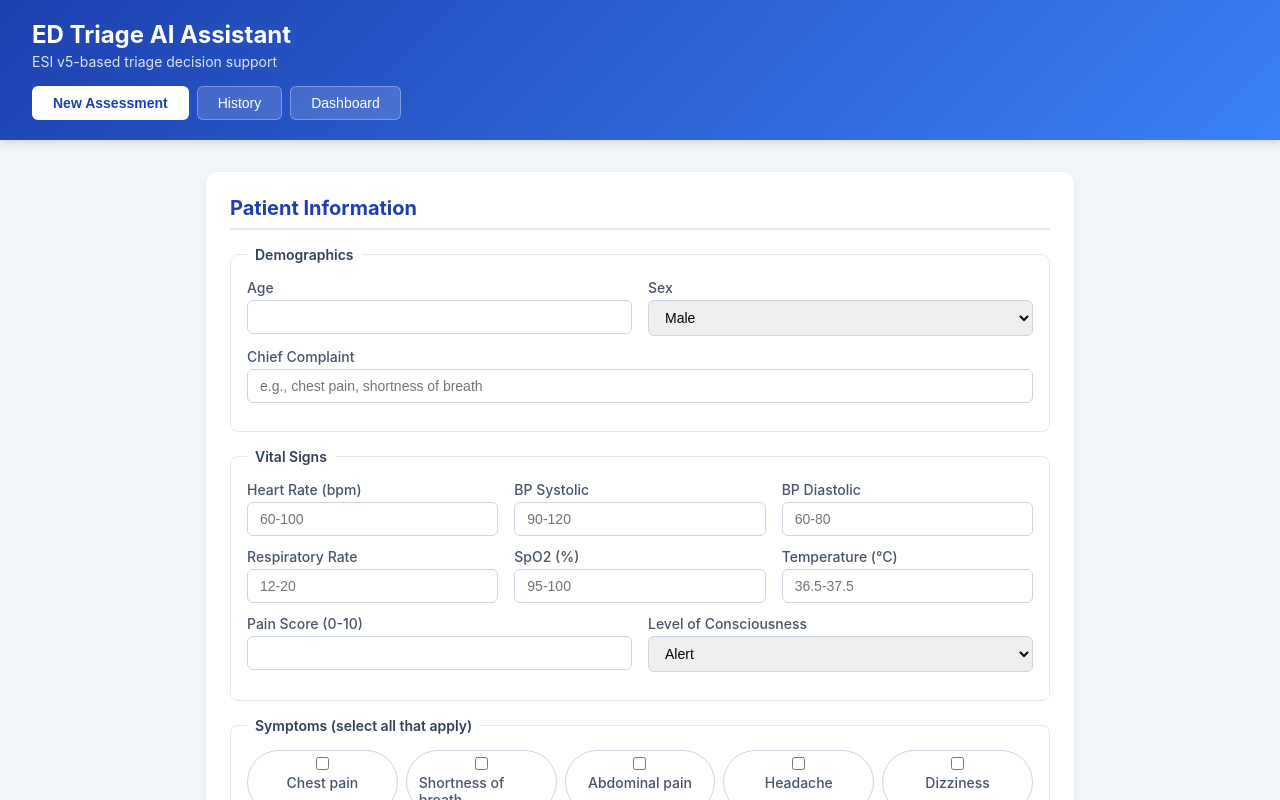
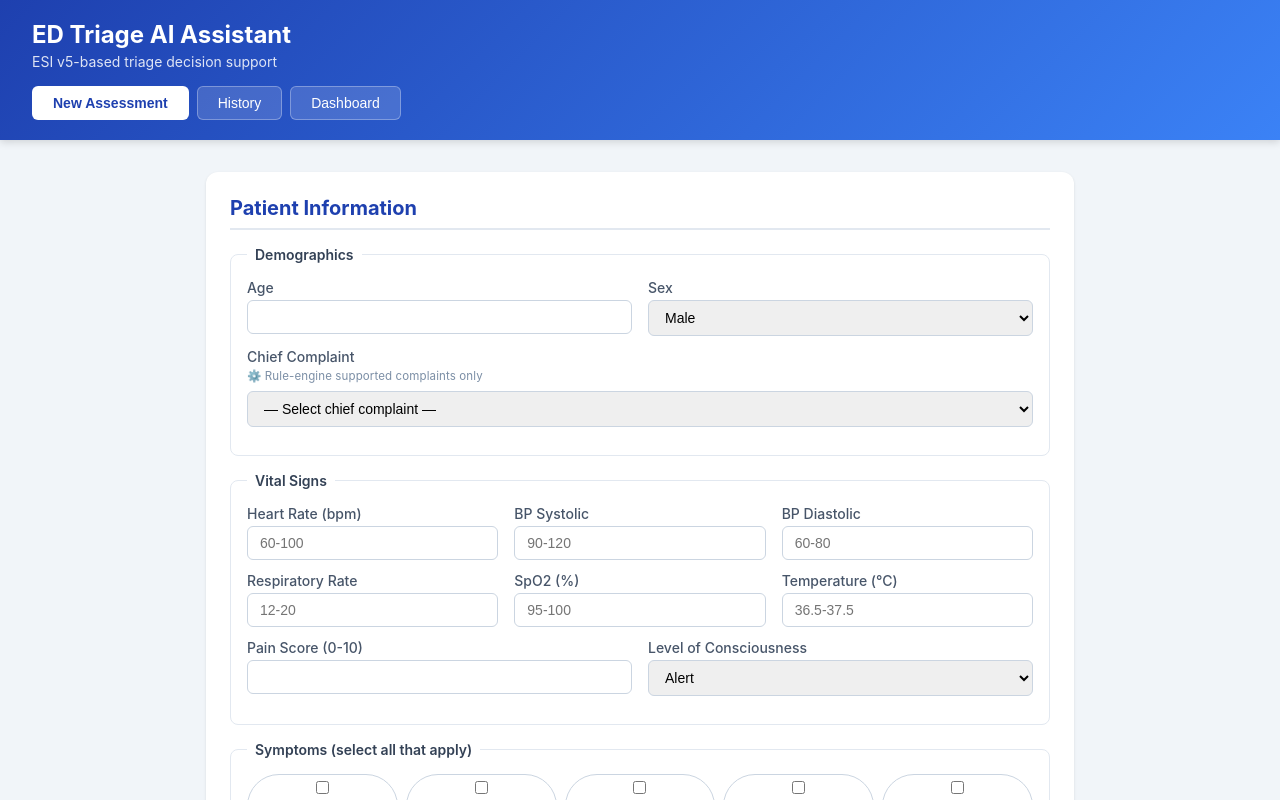
Before and after one commit to ganapathi-ai/ED_Triage, a React (Vite) app in the folder frontend/: page / in a window 1280 px wide. Shown: the top 800 px of the page. Built offline with nearby package versions, Linux system fonts and the light colour scheme.

Commit message:
feat: replace chief complaint text input with categorized rule-engine dropdown + auto-symptom population

```diff
--- a/frontend/src/components/TriageForm.css
+++ b/frontend/src/components/TriageForm.css
@@ -1 +1,17 @@
-/* TriageForm component styles — main styles are in App.css */
+/* TriageForm component styles */
+
+.field-hint {
+  display: block;
+  font-size: 0.72rem;
+  color: #7c8fa6;
+  margin-bottom: 4px;
+  font-weight: 400;
+  letter-spacing: 0.01em;
+}
+
+.auto-hint {
+  margin: 6px 0 0;
+  font-size: 0.78rem;
+  color: #3dba85;
+  font-weight: 500;
+}
--- a/frontend/src/components/TriageForm.jsx
+++ b/frontend/src/components/TriageForm.jsx
@@ -1,5 +1,73 @@
 import React, { useState } from 'react'
 import './TriageForm.css'
+
+// ── Chief Complaints: exactly what the rule engine handles ──────────────────
+// Grouped by clinical category so users understand the engine's scope
+const CHIEF_COMPLAINT_OPTIONS = [
+  { group: '🫀 Cardiac / Vascular', options: [
+    { label: 'Chest pain',                    value: 'chest pain',             autoSymptoms: ['Chest pain'] },
+    { label: 'Palpitations / Racing heart',   value: 'palpitations',           autoSymptoms: [] },
+    { label: 'Syncope / Fainting',            value: 'syncope',                autoSymptoms: ['Dizziness'] },
+  ]},
+  { group: '🫁 Respiratory', options: [
+    { label: 'Shortness of breath',           value: 'shortness of breath',    autoSymptoms: ['Shortness of breath'] },
+    { label: 'Difficulty breathing',          value: 'difficulty breathing',   autoSymptoms: ['Shortness of breath'] },
+    { label: 'Wheezing / Stridor',            value: 'wheezing',               autoSymptoms: ['Shortness of breath'] },
+    { label: 'Cough',                         value: 'cough',                  autoSymptoms: ['Cough'] },
+  ]},
+  { group: '🧠 Neurological', options: [
+    { label: 'Altered mental status',         value: 'altered mental status',  autoSymptoms: ['Altered mental status'] },
+    { label: 'Stroke symptoms (face droop / arm weakness / speech)', value: 'face drooping arm weakness speech difficulty', autoSymptoms: ['Weakness', 'Altered mental status'] },
+    { label: 'Sudden weakness / Numbness',    value: 'sudden weakness',        autoSymptoms: ['Weakness'] },
+    { label: 'Slurred speech / Aphasia',      value: 'slurred speech',         autoSymptoms: ['Altered mental status'] },
+    { label: 'Sudden vision loss',            value: 'sudden vision loss',     autoSymptoms: ['Eye pain'] },
+    { label: 'Headache',                      value: 'headache',               autoSymptoms: ['Headache'] },
+    { label: 'Seizure',                       value: 'seizure',                autoSymptoms: ['Seizure'] },
+    { label: 'Dizziness / Vertigo',           value: 'dizzy',                  autoSymptoms: ['Dizziness'] },
+  ]},
+  { group: '🫃 Abdominal / GI', options: [
+    { label: 'Abdominal pain',                value: 'abdominal pain',         autoSymptoms: ['Abdominal pain'] },
+    { label: 'Nausea / Vomiting',             value: 'nausea vomiting',        autoSymptoms: ['Nausea/Vomiting'] },
+    { label: 'Diarrhea',                      value: 'diarrhea',               autoSymptoms: ['Diarrhea'] },
+    { label: 'Constipation',                  value: 'constipation',           autoSymptoms: ['Constipation'] },
+    { label: 'Bleeding (GI)',                 value: 'bleeding',               autoSymptoms: ['Bleeding'] },
+  ]},
+  { group: '🦴 Trauma / Injury', options: [
+    { label: 'Fall / Injury',                 value: 'fall',                   autoSymptoms: ['Injury/Trauma'] },
+    { label: 'Motor vehicle collision (MVC)', value: 'motor vehicle',          autoSymptoms: ['Injury/Trauma'] },
+    { label: 'Gunshot wound',                 value: 'gunshot',                autoSymptoms: ['Injury/Trauma', 'Bleeding'] },
+    { label: 'Stab wound / Penetrating trauma', value: 'stab wound',          autoSymptoms: ['Injury/Trauma', 'Bleeding'] },
+    { label: 'Back pain',                     value: 'back pain',              autoSymptoms: ['Back pain'] },
+  ]},
+  { group: '🌡️ Infection / Sepsis', options: [
+    { label: 'Fever',                         value: 'fever',                  autoSymptoms: ['Fever'] },
+    { label: 'Fever + chills (sepsis concern)', value: 'fever chills infection', autoSymptoms: ['Fever'] },
+    { label: 'Urinary symptoms / UTI',        value: 'urinary',                autoSymptoms: ['Urinary symptoms'] },
+    { label: 'Rash / Skin infection',         value: 'rash',                   autoSymptoms: ['Rash'] },
+  ]},
+  { group: '🧬 Urological / Reproductive', options: [
+    { label: 'Testicular pain (torsion concern)', value: 'testicular pain',    autoSymptoms: ['Testicular pain'] },
+    { label: 'Lower quadrant pain (ovarian torsion concern)', value: 'lower quadrant pain', autoSymptoms: ['Abdominal pain'] },
+    { label: 'Vaginal bleeding (pregnancy concern)', value: 'vaginal bleeding abdominal pain', autoSymptoms: ['Abdominal pain', 'Bleeding'] },
+    { label: 'Heavy vaginal bleeding (postpartum)', value: 'heavy vaginal bleeding', autoSymptoms: ['Bleeding'] },
+  ]},
+  { group: '🧠 Mental Health / Toxicology', options: [
+    { label: 'Suicidal ideation / Self-harm',  value: 'suicidal',              autoSymptoms: ['Suicidal ideation'] },
+    { label: 'Overdose / Toxic ingestion',     value: 'overdose ingestion poisoning toxic', autoSymptoms: ['Overdose'] },
+    { label: 'Psychosis / Homicidal ideation', value: 'psychotic homicidal',   autoSymptoms: ['Altered mental status'] },
+    { label: 'Sexual assault',                 value: 'sexual assault',        autoSymptoms: ['Sexual assault'] },
+  ]},
+  { group: '👁️ Sensory', options: [
+    { label: 'Eye pain / Vision problem',     value: 'eye',                    autoSymptoms: ['Eye pain'] },
+    { label: 'Ear pain / Hearing issue',      value: 'ear',                    autoSymptoms: ['Ear pain'] },
+  ]},
+]
+
+// Flat map for auto-symptom lookup
+const COMPLAINT_MAP = {}
+CHIEF_COMPLAINT_OPTIONS.forEach(group =>
+  group.options.forEach(opt => { COMPLAINT_MAP[opt.value] = opt })
+)
 
 const SYMPTOM_OPTIONS = [
   'Chest pain', 'Shortness of breath', 'Abdominal pain', 'Headache',
@@ -18,10 +86,7 @@ const HISTORY_OPTIONS = [
 ]
 
 const HISTORY_OPTIONS_FEMALE = [
-  ...['Hypertension', 'Diabetes', 'Heart disease', 'Asthma/COPD',
-  'Cancer', 'Kidney disease', 'Liver disease', 'Stroke',
-  'Immunosuppressed', 'Obesity', 'Substance use',
-  'Psychiatric disorder', 'Bleeding disorder', 'Recent surgery'],
+  ...HISTORY_OPTIONS,
   'Pregnancy',
 ]
 
@@ -40,9 +105,20 @@ function TriageForm({ onSubmit }) {
 
   const update = (key, val) => {
     if (key === 'sex' && val === 'M') {
-      // Reset pregnancy fields when switching to Male
       setForm(f => ({ ...f, sex: 'M', is_pregnant: false, is_postpartum: false,
         medical_history: f.medical_history.filter(h => h !== 'Pregnancy') }))
+    } else if (key === 'chief_complaint') {
+      // Auto-populate matching symptoms
+      const match = COMPLAINT_MAP[val]
+      if (match) {
+        setForm(f => ({
+          ...f,
+          chief_complaint: val,
+          symptoms: [...new Set([...f.symptoms, ...match.autoSymptoms])],
+        }))
+      } else {
+        setForm(f => ({ ...f, chief_complaint: val }))
+      }
     } else {
       setForm(f => ({ ...f, [key]: val }))
     }
@@ -95,10 +171,33 @@ function TriageForm({ onSubmit }) {
             </select>
           </label>
         </div>
+
+        {/* Chief Complaint — categorized dropdown matching rule engine */}
         <label>
           Chief Complaint
-          <input type="text" value={form.chief_complaint} onChange={e => update('chief_complaint', e.target.value)} placeholder="e.g., chest pain, shortness of breath" />
+          <span className="field-hint">⚙️ Rule-engine supported complaints only</span>
+          <select
+            value={form.chief_complaint}
+            onChange={e => update('chief_complaint', e.target.value)}
+            required
+          >
+            <option value="">— Select chief complaint —</option>
+            {CHIEF_COMPLAINT_OPTIONS.map(group => (
+              <optgroup key={group.group} label={group.group}>
+                {group.options.map(opt => (
+                  <option key={opt.value} value={opt.value}>{opt.label}</option>
+                ))}
+              </optgroup>
+            ))}
+          </select>
         </label>
+
+        {form.chief_complaint && (
+          <p className="auto-hint">
+            ✅ Auto-selected matching symptoms below. You can add more manually.
+          </p>
+        )}
+
         <div className="form-row">
           {form.sex === 'F' && (
             <>
```
